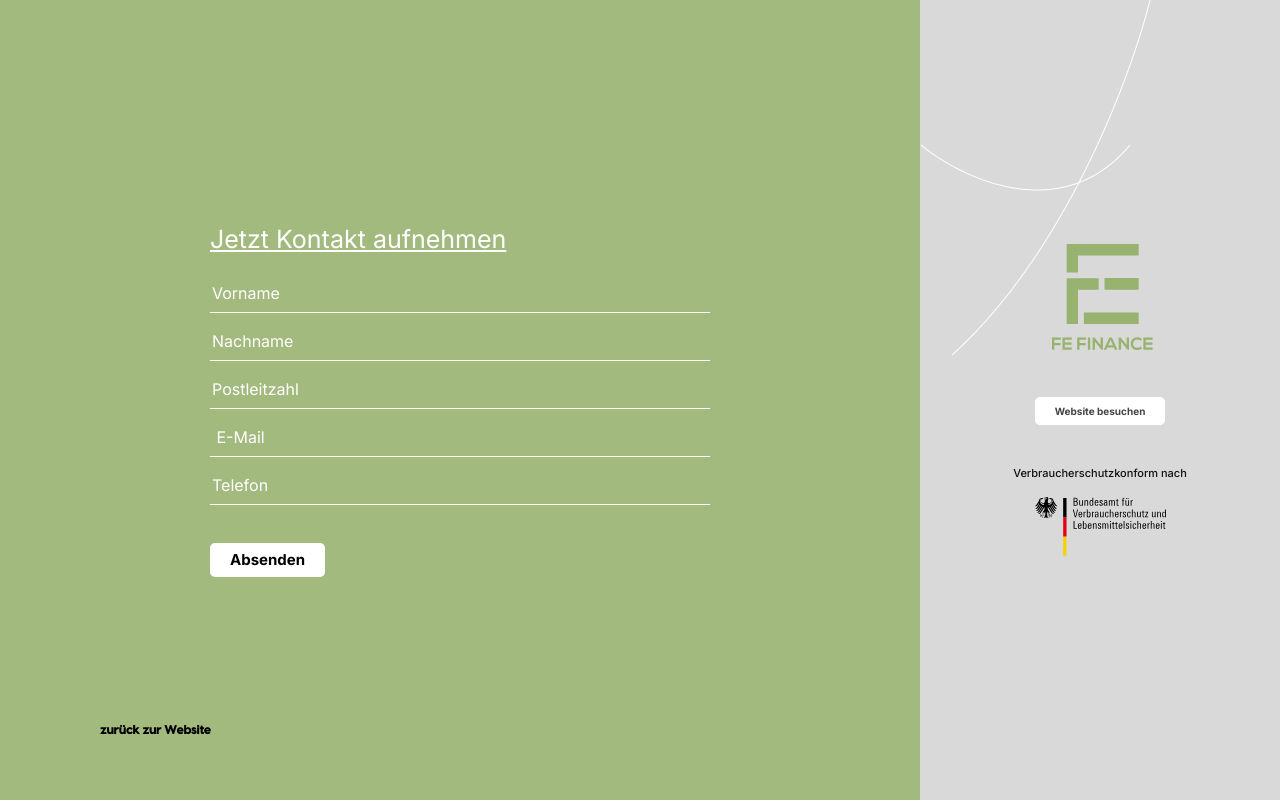
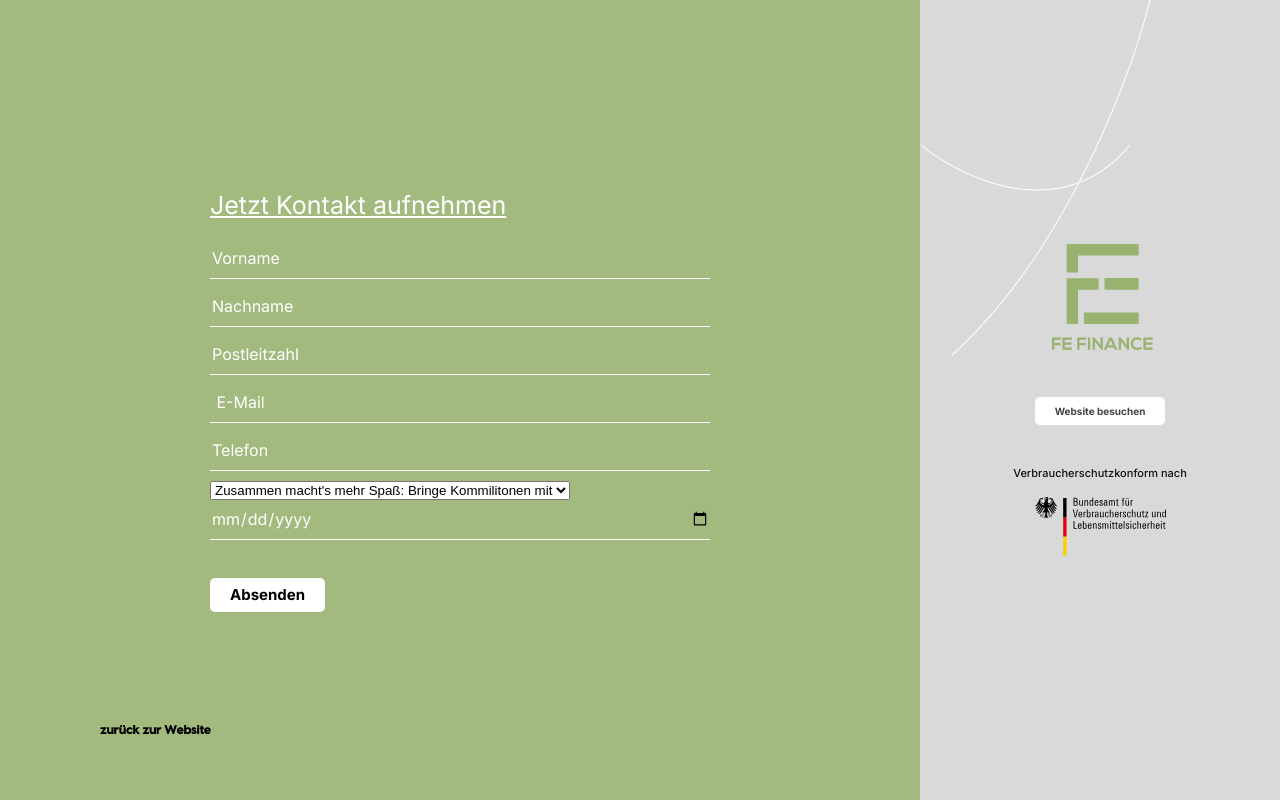
Before and after one commit to JESAM-Consulting/fourth-pager, a React (Create React App) app: page /recruiting in a window 1280 px wide. Built offline with nearby package versions, Linux system fonts and the light colour scheme.

Commit message:
add date field and set drop down for select group

```diff
--- a/src/components/recruiting/index.js
+++ b/src/components/recruiting/index.js
@@ -66,6 +66,10 @@ export default function Recruiting() {
     if (!inputValue?.phone || inputValue?.phone === "") {
       isFormValid = false;
       errors["phone"] = "*Bitte überprüfen Sie ihre Eingabe.";
+    }
+    if (!inputValue?.group || inputValue?.group === "") {
+      isFormValid = false;
+      errors["group"] = "*Bitte überprüfen Sie ihre Eingabe.";
     }
     // if (terms === false) {
     //   isFormValid = false;
@@ -214,6 +218,54 @@ export default function Recruiting() {
                 >
                   {errors["phone"]}
                 </span>
+                      <select
+                        className={`form-control form-control-lg form-control-solid `}
+                        onChange={(e) => {
+                          handleOnChange(e);
+                        }}
+                        name="group"
+                        defaultValue={inputValue?.group}
+                      >
+                        <option value="Zusammen macht's mehr Spaß: Bringe Kommilitonen mit" selected disabled>
+                        Zusammen macht's mehr Spaß: Bringe Kommilitonen mit
+                        </option>
+                        <option value="group1plus">Group1+</option>
+                        <option value="group2plus">Group2+</option>
+                        <option value="group5plus">Group5+</option>
+                      </select>
+
+                    <span
+                      style={{
+                        color: "red",
+                        top: "5px",
+                        fontSize: "12px",
+                      }}
+                    >
+                      {errors["group"]}
+                    </span>
+                    <input
+                  type="date"
+
+                  id="trainingDate"
+                  name="trainingDate"
+                  value={inputValue?.trainingDate}
+                  onChange={(e) => {
+                    handleOnChange(e);
+                  }}
+
+                />
+                  <span
+                      style={{
+                        color: "red",
+                        top: "5px",
+                        fontSize: "12px",
+                      }}
+                    >
+                      {errors["trainingDate"]}
+                    </span>
+
+
+
                 <div className="ok-button">
                   <button onClick={(e) => submitContact(e)}>Absenden</button>
                 </div>
```
